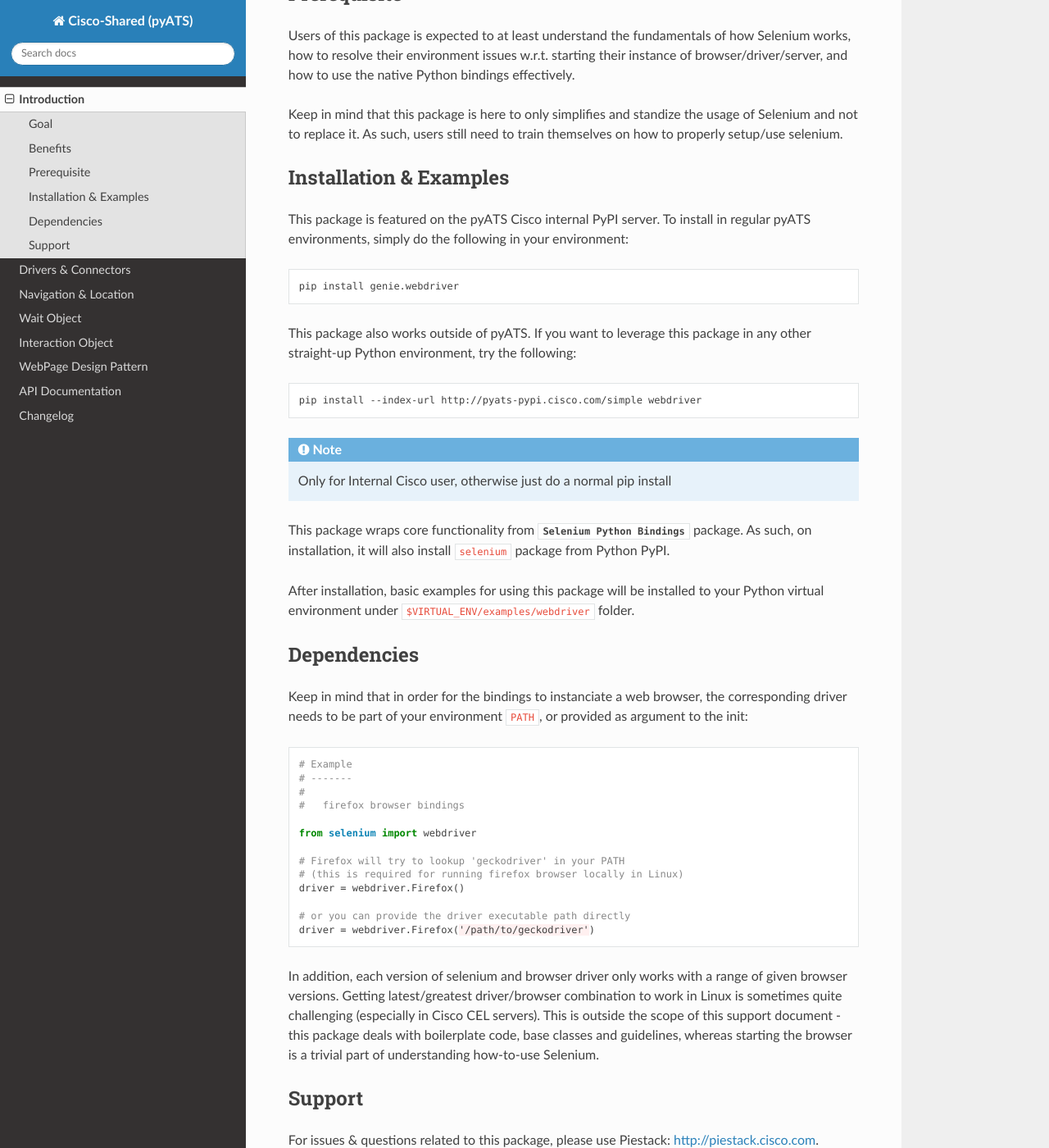
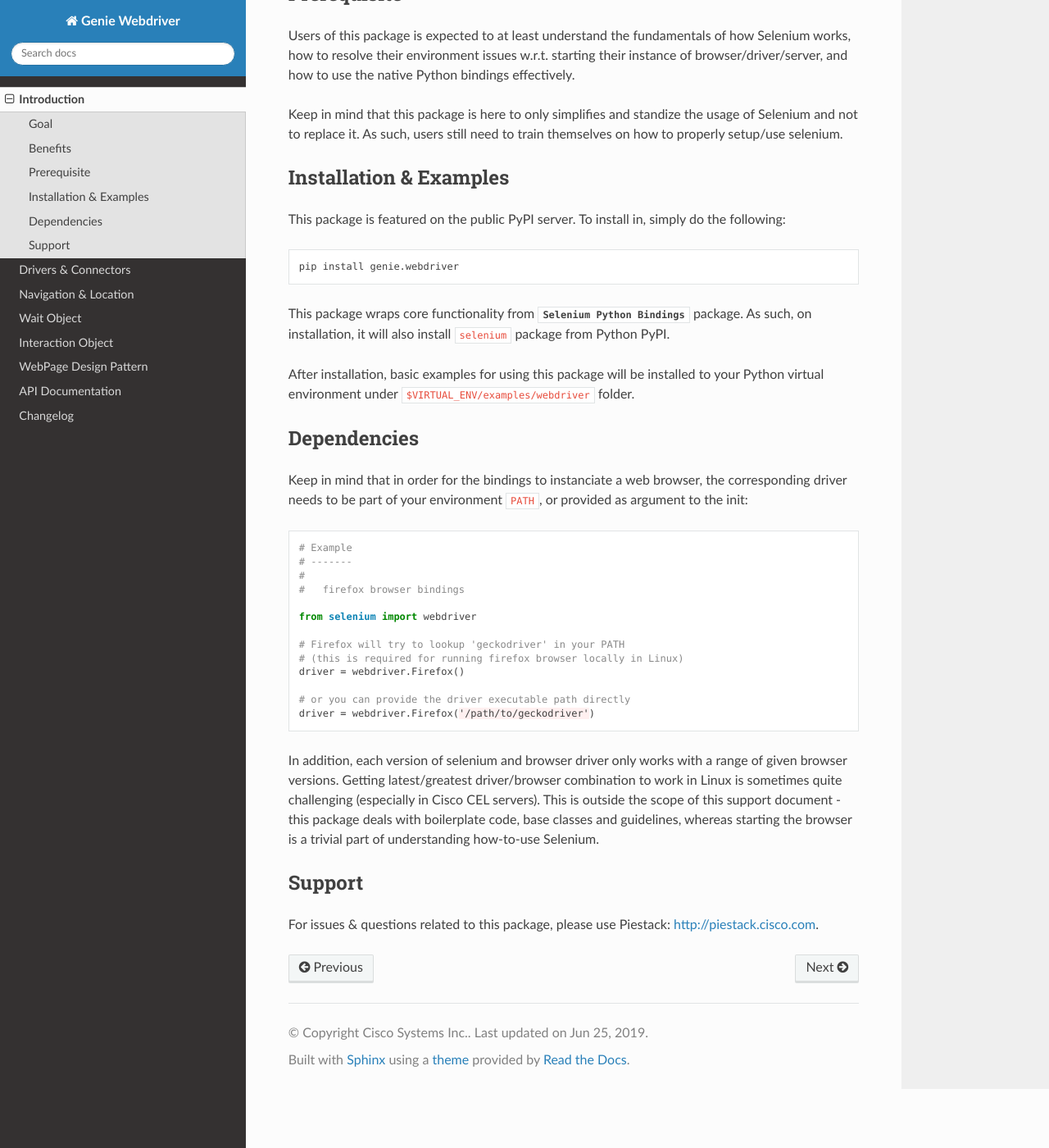
Before and after one commit to CiscoTestAutomation/geniewebdriver, a Sphinx documentation site: the page built from docs/introduction.rst, in a window 1280 px wide and 1400 px high, scrolled down 1748 px. Shown: the whole window at 82% size. Built offline with Sphinx 7.4.7 and the Read the Docs theme 2.0.0, drawn with Linux system fonts in a browser that asks for light colours; some of the changed text lies outside the part shown.

Commit message:
updating docs

```diff
--- a/docs/conf.py
+++ b/docs/conf.py
@@ -50,8 +50,8 @@
 master_doc = 'index'
 
 # General information about the project.
-project = 'Cisco-Shared (pyATS)'
-copyright = '2014-2016, ATS-ASG Team, Cisco Internal Confidential'
+project = 'Genie Webdriver'
+copyright = 'Cisco Systems Inc.'
 
 # The version info for the project you're documenting, acts as replacement for
 # |version| and |release|, also used in various other places throughout the
@@ -124,10 +124,10 @@
 
 # The name for this set of Sphinx documents.  If None, it defaults to
 # "<project> v<release> documentation".
-html_title = 'pyATS Cisco-Shared Documentation'
+html_title = 'Genie Webdriver Documentation'
 
 # A shorter title for the navigation bar.  Default is the same as html_title.
-html_short_title = 'Cisco-Shared doc'
+html_short_title = 'Genie Webdriver Documentation'
 
 # The name of an image file (relative to this directory) to place at the top
 # of the sidebar.
@@ -193,7 +193,7 @@
 #html_file_suffix = None
 
 # Output file base name for HTML help builder.
-htmlhelp_basename = 'pyATSdoc'
+htmlhelp_basename = 'docs'
 
 
 # -- Options for LaTeX output ---------------------------------------------
@@ -243,8 +243,6 @@
 # One entry per manual page. List of tuples
 # (source start file, name, description, authors, manual section).
 man_pages = [
-    ('index', 'Cisco-Shared(pyats)', 'Cisco-Shared Documentation',
-     ['ATS-ASG Team'], 1)
 ]
 
 # If true, show URL addresses after external links.
@@ -257,9 +255,6 @@
 # (source start file, target name, title, author,
 #  dir menu entry, description, category)
 texinfo_documents = [
-  ('index', 'Cisco-Shared(pyats)', 'Cisco-Shared Documentation',
-   'ATS-ASG Team', 'One line description of project.',
-   'Miscellaneous'),
 ]
 
 # Documents to append as an appendix to all manuals.
--- a/docs/connector.rst
+++ b/docs/connector.rst
@@ -115,7 +115,7 @@
     #   loading & using selenium testbed yaml file in pyATS and
 
     # import the topology module
-    from ats import topology
+    from pyats import topology
 
     # load the above testbed file containing selenium drivers
     testbed = topology.loader.load('/path/to/selenium/testbed.yaml')
@@ -164,7 +164,7 @@
         #   using connector object with straight selenium objects
 
         # import the topology module
-        from ats import topology
+        from pyats import topology
 
         # load testbed, connect
         testbed = topology.loader.load('/path/to/selenium/testbed.yaml')
--- a/docs/index.rst
+++ b/docs/index.rst
@@ -18,6 +18,4 @@
     apidocs
     changelog/index
 
-.. sectionauthor:: Siming Yuan <siyuan@cisco.com>
-
 .. _selenium: http://selenium-python.readthedocs.io/
--- a/docs/introduction.rst
+++ b/docs/introduction.rst
@@ -106,23 +106,12 @@
 Installation & Examples
 -----------------------
 
-This package is featured on the pyATS Cisco internal PyPI server. To install in
-regular pyATS environments, simply do the following in your environment:
+This package is featured on the public PyPI server. To install in, simply do the
+following:
 
 .. code-block:: bash
 
     pip install genie.webdriver
-
-This package also works outside of pyATS. If you want to leverage this package
-in any other straight-up Python environment, try the following:
-
-.. code-block:: bash
-
-    pip install --index-url http://pyats-pypi.cisco.com/simple webdriver
-
-.. note::
-
-    Only for Internal Cisco user, otherwise just do a normal pip install
 
 This package wraps core functionality from `Selenium Python Bindings` package.
 As such, on installation, it will also install ``selenium`` package from Python
```
Also changed, not shown: docs/changelog/index.rst (+12 -0 lines), 5 other files.
